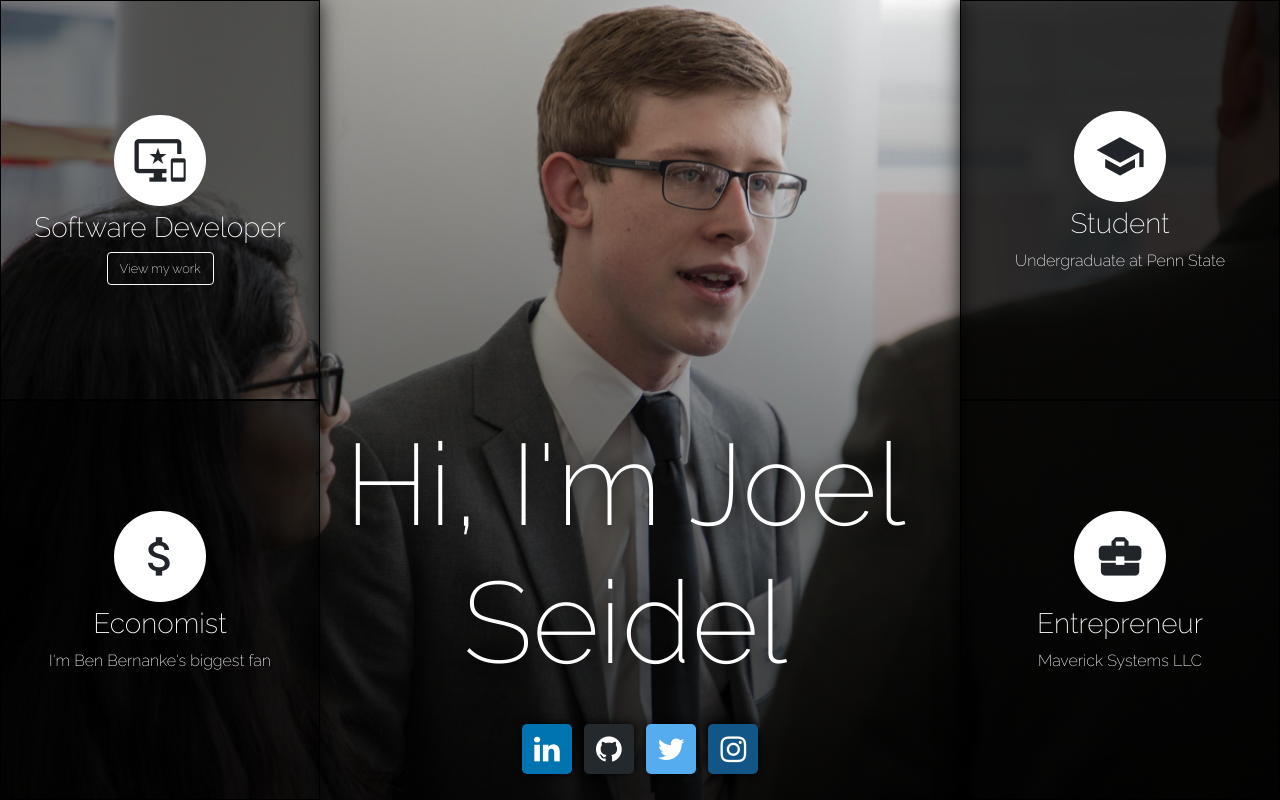
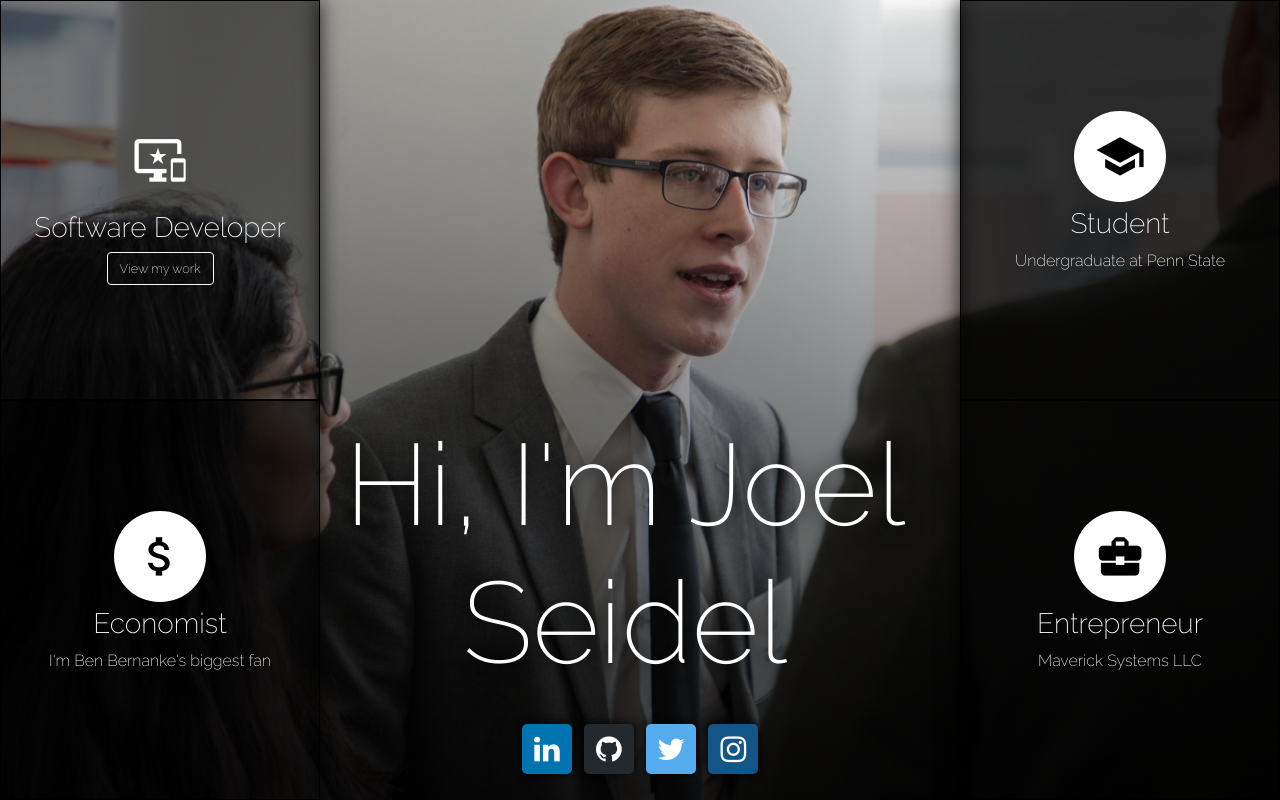
Before and after one commit to joeldseidel/joeldseidel.github.io, a PHP site: page / in a window 1280 px wide. Run offline with PHP 8.4, Linux system fonts and the light colour scheme.

Commit message:
title icon fade animation

```diff
--- a/style/index-style.css
+++ b/style/index-style.css
@@ -54,8 +54,19 @@ body {
 	background: rgba(0,0,0,0.5);
 }
 
+.title-container:hover i{
+	background: transparent;
+	color: white;
+}
+
 .title-container h3, p{
 	color: white;
+}
+
+.title-container i{
+	transition: all .2s ease-in;
+	background: white;
+	color: black;
 }
 
 .title-icon{
```
